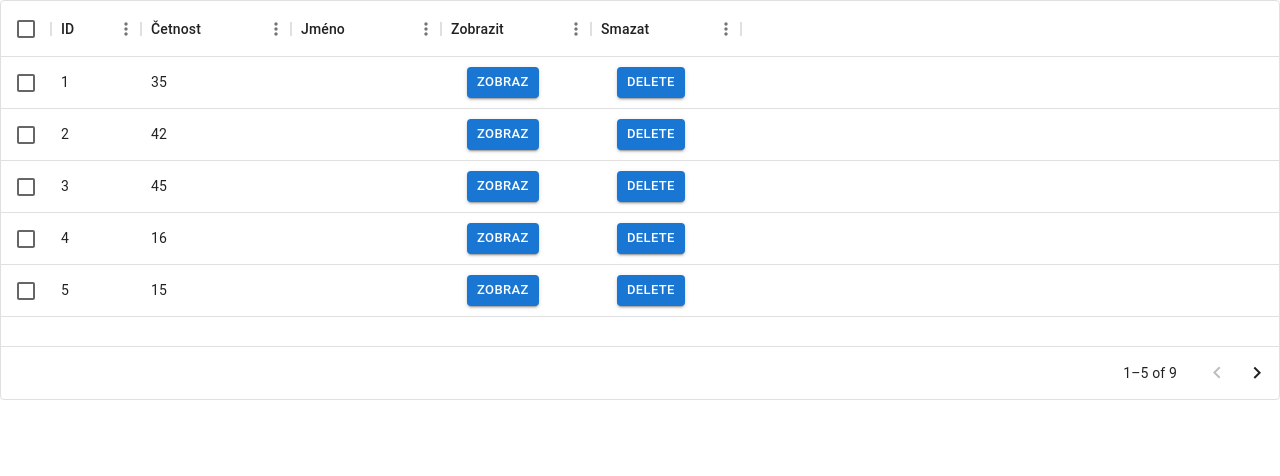
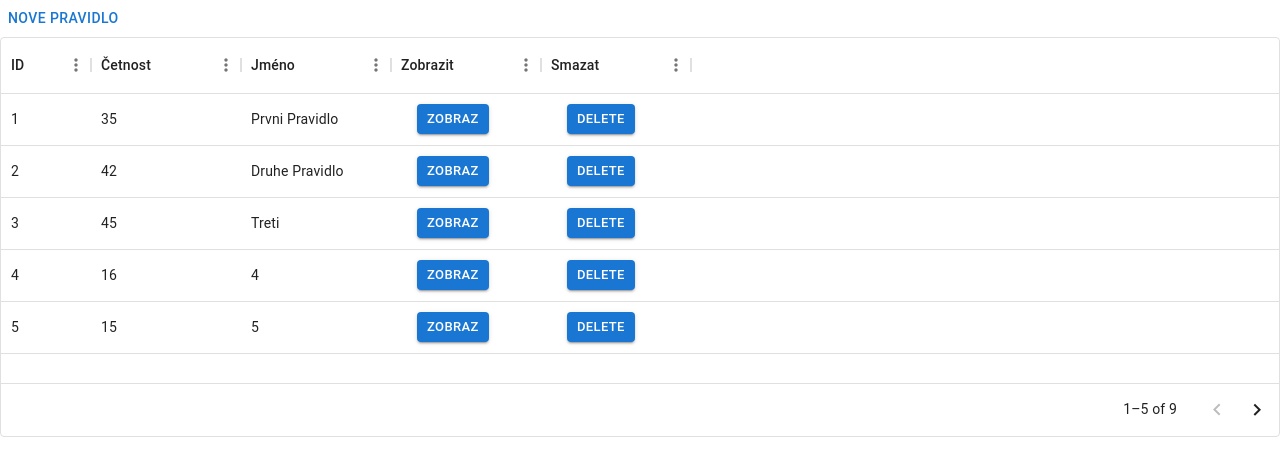
Before and after one commit to davidzemancz/hackathon_abra_2023, a React (Create React App) app in the folder frontend/: page /pravidla in a window 1280 px wide. Shown: the top 476 px of the page. Built offline with nearby package versions, Linux system fonts and the light colour scheme.

Commit message:
seznam pravidel + redierct

```diff
--- a/frontend/src/SeznamPravidel.js
+++ b/frontend/src/SeznamPravidel.js
@@ -2,6 +2,10 @@ import * as React from 'react';
 import { Box } from "@mui/material";
 import { DataGrid } from '@mui/x-data-grid';
 import {Button} from '@mui/material';
+import { redirect } from "react-router-dom";
+import {Link} from '@mui/material';
+import { useNavigate } from "react-router-dom";
+
 
 
 const renderDeleteButton = (params) => {
@@ -13,7 +17,7 @@ const renderDeleteButton = (params) => {
                     size="small"
                     style={{ marginLeft: 16 }}
                     onClick={() => {
-
+                        <Link to='/pravidlo' > some stuff </Link>
                     }}
                 >
                     Delete
@@ -21,6 +25,7 @@ const renderDeleteButton = (params) => {
         </strong>
     )
 }
+
 
 const renderViewButton = (params) => {
     return (
@@ -31,7 +36,7 @@ const renderViewButton = (params) => {
                     size="small"
                     style={{ marginLeft: 16 }}
                     onClick={() => {
-
+                        redirect("/pravidlo")
                     }}
                 >
                     Zobraz
@@ -39,6 +44,7 @@ const renderViewButton = (params) => {
         </strong>
     )
 }
+
 
 
 
@@ -74,26 +80,39 @@ const columns = [
   ];
 
 const rows = [
-    { id: 1, Name: 'Prvni Pravidlo', View: 'Jon', Četnost: 35, Sklady:  {
+    { id: 1, Jméno: 'Prvni Pravidlo', View: 'Jon', Četnost: 35, Sklady:  {
         A:{hotovost:15, procenta:0, zbytek:false},
         B:{hotovost:15, procenta:0, zbytek:false},
         C:{hotovost:15, procenta:0, zbytek:false},
     }},
-    { id: 2, Name: 'Lannister', View: 'Cersei', Četnost: 42 },
-    { id: 3, Name: 'Lannister', View: 'Jaime', Četnost: 45 },
-    { id: 4, Name: 'Stark', View: 'Arya', Četnost: 16 },
-    { id: 5, Name: 'Targaryen', View: 'Daenerys', Četnost: 15 },
-    { id: 6, Name: 'Melisandre', View: null, Četnost: 150 },
-    { id: 7, Name: 'Clifford', View: 'Ferrara', Četnost: 44 },
-    { id: 8, Name: 'Frances', View: 'Rossini', Četnost: 36 },
-    { id: 9, Name: 'Roxie', View: 'Harvey', Četnost: 65 },
+    { id: 2, Jméno: 'Druhe Pravidlo', View: 'Cersei', Četnost: 42 },
+    { id: 3, Jméno: 'Treti', View: 'Jaime', Četnost: 45 },
+    { id: 4, Jméno: '4', View: 'Arya', Četnost: 16 },
+    { id: 5, Jméno: '5', View: 'Daenerys', Četnost: 15 },
+    { id: 6, Jméno: '6', View: null, Četnost: 150 },
+    { id: 7, Jméno: '7', View: 'Ferrara', Četnost: 44 },
+    { id: 8, Jméno: '8', View: 'Rossini', Četnost: 36 },
+    { id: 9, Jméno: '9', View: 'Harvey', Četnost: 65 },
   ];
 
 
-function SeznamPravidel()
+
+
+function SeznamPravidel(props)
     {
+        let navigate = useNavigate();
+        const routeChangeToPravidlo = () =>{
+          let path = `pravidlo/0`;
+          navigate(path);
+        }
+
         return (
             <Box sx={{ height: 400, width: '100%' }}>
+            <Button
+           onClick={routeChangeToPravidlo}>
+            Nove pravidlo
+            </Button>
+
               <DataGrid
                 rows={rows}
                 columns={columns}
@@ -105,7 +124,6 @@ function SeznamPravidel()
                   },
                 }}
                 pageSizeOptions={[5]}
-                checkboxSelection
                 disableRowSelectionOnClick
               />
             </Box>
```
